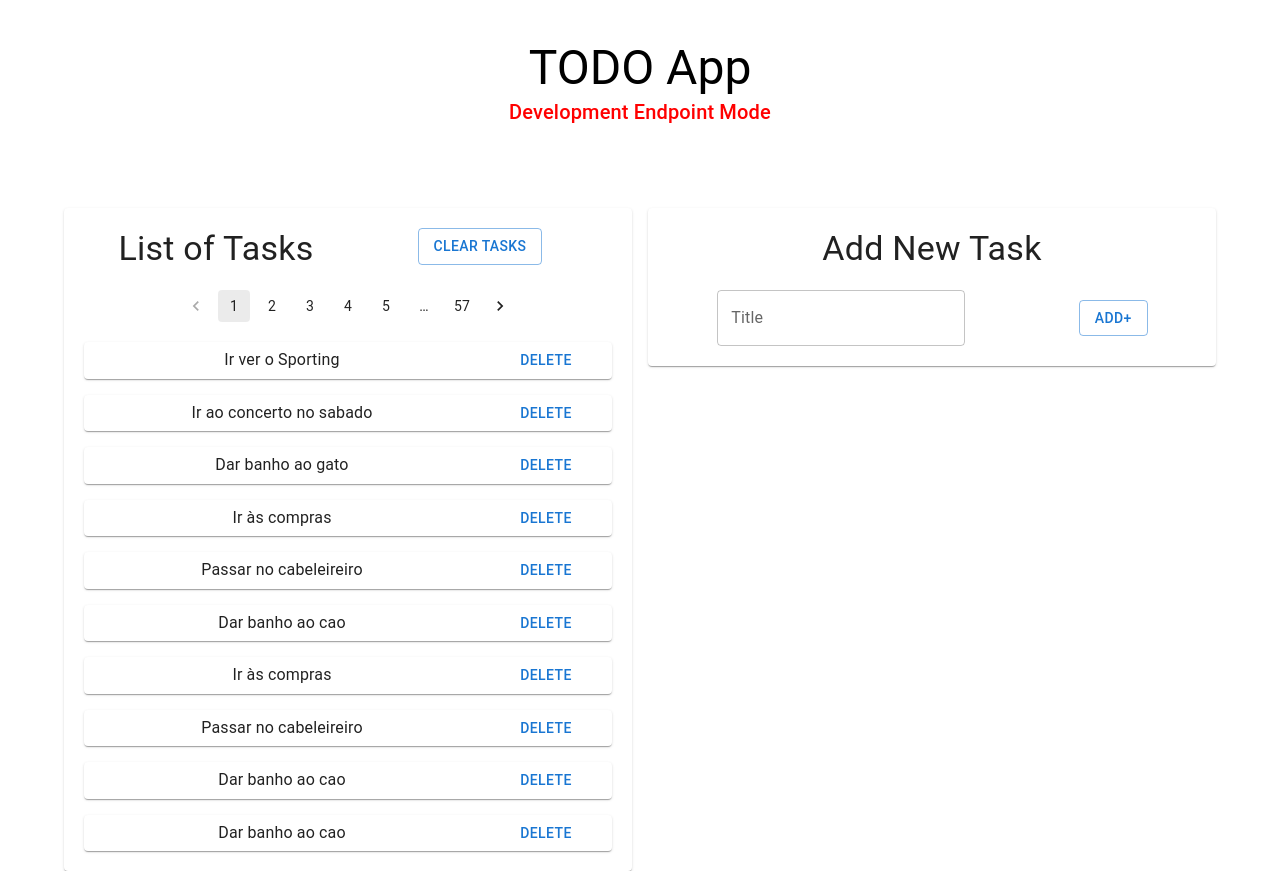
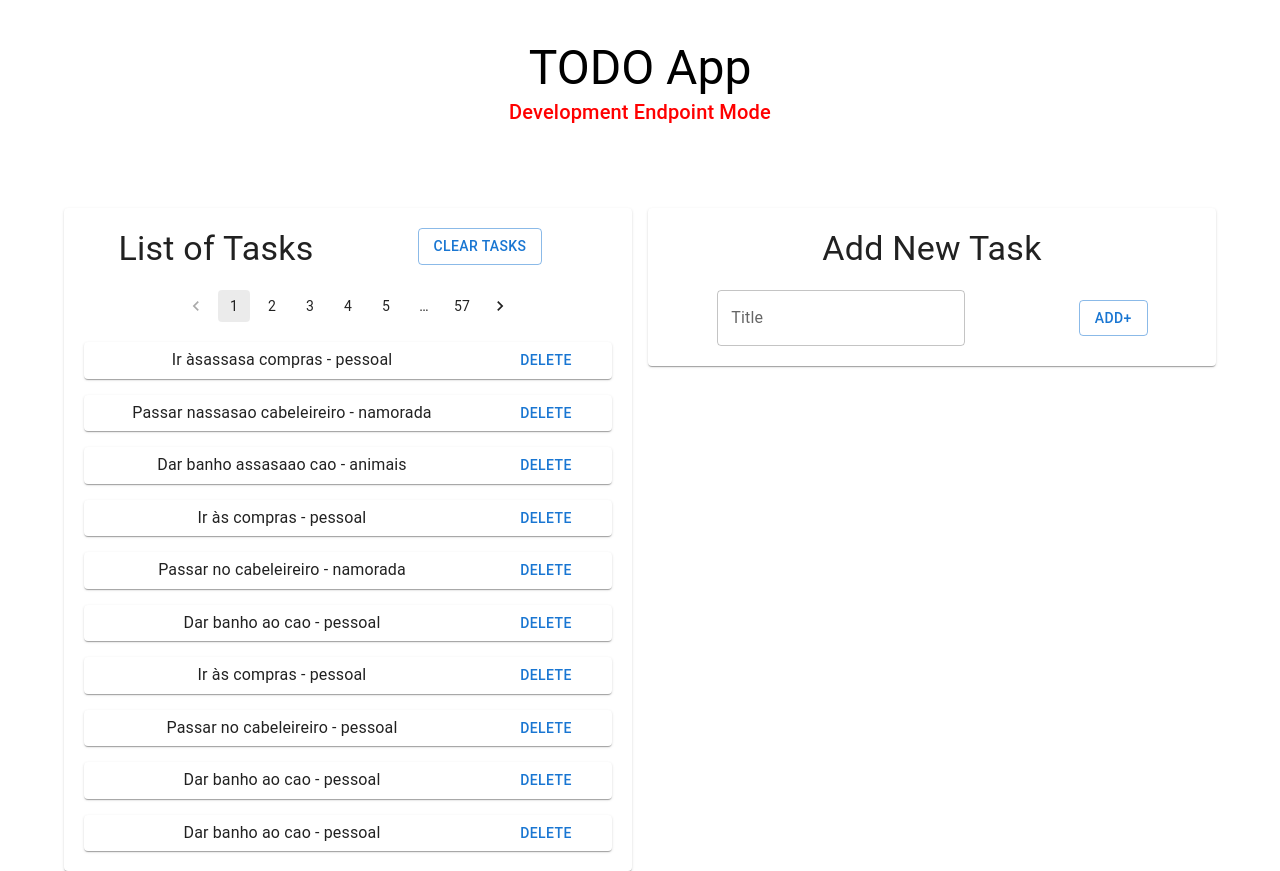
Before and after one commit to pedrogilsenaregojumia/jumiaExercise, a React (Create React App) app: page / in a window 1280 px wide. Built offline with nearby package versions, Linux system fonts and the light colour scheme; no server answers.

Commit message:
Add files via upload

```diff
--- a/src/containers/ListOfTasks/Task/index.js
+++ b/src/containers/ListOfTasks/Task/index.js
@@ -30,7 +30,7 @@ const Task = ({ item, setDeleteStatus }) => {
       <Paper draggable={true}>
         <Grid container alignItems="center" justifyContent="center">
           <Grid item xs={9}>
-            <Typography>{item.title}</Typography>
+            <Typography>{item.title} - {item.category.name}</Typography>
           </Grid>
           <Grid item xs={3}>
             <Button onClick={handleDeleteTask}>Delete</Button>
--- a/src/data/mokTasks.json
+++ b/src/data/mokTasks.json
@@ -10,39 +10,76 @@
     },
     {
       "title": "Passar no cabeleireiro",
-      "detail": "não esquecer de pagar o champo que levei da outra vez"
+      "detail": "não esquecer de pagar o champo que levei da outra vez",
+      "category": {
+        "ID":1,
+        "name":"pessoal"
+      }
     },
     {
       "title": "Dar banho ao cao",
-      "detail": "O zorba não gosta de molhar as orelhas durante o processo"
+      "detail": "O zorba não gosta de molhar as orelhas durante o processo",
+
+      "category": {
+        "ID":1,
+        "name":"pessoal"
+      }
     },
     {
       "title": "Ir às compras",
-      "detail": "lista de compras: ovos, farinha, carne"
+      "detail": "lista de compras: ovos, farinha, carne",
+      "category": {
+        "ID":1,
+        "name":"pessoal"
+      }
     },
     {
       "title": "Passar no cabeleireiro",
-      "detail": "não esquecer de pagar o champo que levei da outra vez"
+      "detail": "não esquecer de pagar o champo que levei da outra vez",
+      "category": {
+        "ID":1,
+        "name":"pessoal"
+      }
     },
     {
       "title": "Dar banho ao cao",
-      "detail": "O zorba não gosta de molhar as orelhas durante o processo"
+      "detail": "O zorba não gosta de molhar as orelhas durante o processo",
+      "category": {
+        "ID":1,
+        "name":"pessoal"
+      }
     },
     {
       "title": "Ir às compras",
-      "detail": "lista de compras: ovos, farinha, carne"
+      "detail": "lista de compras: ovos, farinha, carne",
+      "category": {
+        "ID":1,
+        "name":"pessoal"
+      }
     },
     {
       "title": "Passar no cabeleireiro",
-      "detail": "não esquecer de pagar o champo que levei da outra vez"
+      "detail": "não esquecer de pagar o champo que levei da outra vez",
+      "category": {
+        "ID":1,
+        "name":"pessoal"
+      }
     },
     {
       "title": "Dar banho ao cao",
-      "detail": "O zorba não gosta de molhar as orelhas durante o processo"
+      "detail": "O zorba não gosta de molhar as orelhas durante o processo",
+      "category": {
+        "ID":1,
+        "name":"pessoal"
+      }
     },
     {
       "title": "Dar banho ao cao",
-      "detail": "O zorba não gosta de molhar as orelhas durante o processo"
+      "detail": "O zorba não gosta de molhar as orelhas durante o processo",
+      "category": {
+        "ID":1,
+        "name":"pessoal"
+      }
     }
   ],
   "meta": {
--- a/src/data/mokTasks2.json
+++ b/src/data/mokTasks2.json
@@ -1,44 +1,85 @@
 {
   "data": [
     {
-      "title": "Ir ver o Sporting",
-      "detail": "lista de compras: ovos, farinha, carne"
+      "title": "Ir àsassasa compras",
+      "detail": "lista de compras: ovos, farinha, carne",
+      "category": {
+        "ID":1,
+        "name":"pessoal"
+      }
     },
     {
-      "title": "Ir ao concerto no sabado",
-      "detail": "não esquecer de pagar o champo que levei da outra vez"
+      "title": "Passar nassasao cabeleireiro",
+      "detail": "não esquecer de pagar o champo que levei da outra vez",
+      "category": {
+        "ID":1,
+        "name":"namorada"
+      }
     },
     {
-      "title": "Dar banho ao gato",
-      "detail": "O zorba não gosta de molhar as orelhas durante o processo"
+      "title": "Dar banho assasaao cao",
+      "detail": "O zorba não gosta de molhar as orelhas durante o processo",
+
+      "category": {
+        "ID":1,
+        "name":"animais"
+      }
     },
     {
       "title": "Ir às compras",
-      "detail": "lista de compras: ovos, farinha, carne"
+      "detail": "lista de compras: ovos, farinha, carne",
+      "category": {
+        "ID":1,
+        "name":"pessoal"
+      }
     },
     {
       "title": "Passar no cabeleireiro",
-      "detail": "não esquecer de pagar o champo que levei da outra vez"
+      "detail": "não esquecer de pagar o champo que levei da outra vez",
+      "category": {
+        "ID":1,
+        "name":"namorada"
+      }
     },
     {
       "title": "Dar banho ao cao",
-      "detail": "O zorba não gosta de molhar as orelhas durante o processo"
+      "detail": "O zorba não gosta de molhar as orelhas durante o processo",
+      "category": {
+        "ID":1,
+        "name":"pessoal"
+      }
     },
     {
       "title": "Ir às compras",
-      "detail": "lista de compras: ovos, farinha, carne"
+      "detail": "lista de compras: ovos, farinha, carne",
+      "category": {
+        "ID":1,
+        "name":"pessoal"
+      }
     },
     {
       "title": "Passar no cabeleireiro",
-      "detail": "não esquecer de pagar o champo que levei da outra vez"
+      "detail": "não esquecer de pagar o champo que levei da outra vez",
+      "category": {
+        "ID":1,
+        "name":"pessoal"
+      }
     },
     {
       "title": "Dar banho ao cao",
-      "detail": "O zorba não gosta de molhar as orelhas durante o processo"
+      "detail": "O zorba não gosta de molhar as orelhas durante o processo",
+      "category": {
+        "ID":1,
+        "name":"pessoal"
+      }
     },
     {
       "title": "Dar banho ao cao",
-      "detail": "O zorba não gosta de molhar as orelhas durante o processo"
+      "detail": "O zorba não gosta de molhar as orelhas durante o processo",
+      "category": {
+        "ID":1,
+        "name":"pessoal"
+      }
     }
   ],
   "meta": {
```
